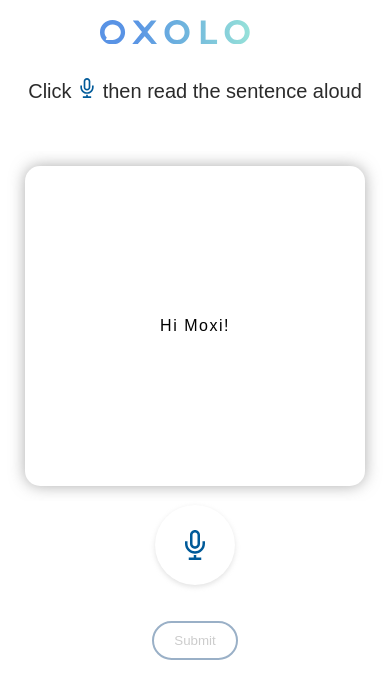
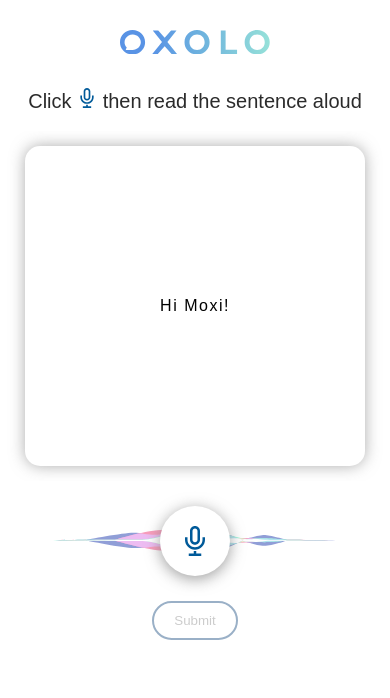
Before and after one commit to rakesh-3607/oxolo-voice-recording-web, a React (Create React App) app: page / in a window 390 px wide. Shown: the top 698 px of the page. Built offline with nearby package versions, Linux system fonts and the light colour scheme; no server answers.

Commit message:
Updated opacity of lottie animation AND improved responsive UI

```diff
--- a/src/assets/styles/common/header.scss
+++ b/src/assets/styles/common/header.scss
@@ -3,7 +3,7 @@ header {
         display: flex;
         justify-content: flex-start;
         align-items: center;
-        padding: 20px 100px 30px !important;
+        padding: 30px 100px 30px !important;
         height: auto;
         line-height: normal;
         background-color: transparent !important;
@@ -51,3 +51,18 @@ header {
         border-bottom: 2px solid $Sapphire-Blue;
     }
 }
+
+@media (max-width: 768px) {
+    header {
+        nav {
+            display: flex;
+            justify-content: center;
+            align-items: center;
+            padding: 30px 0 !important;
+
+            .nav-brand {
+                margin: 0 !important;
+            }
+        }
+    }
+}
--- a/src/assets/styles/custom.scss
+++ b/src/assets/styles/custom.scss
@@ -19,6 +19,10 @@
         color: $white-color;
     }
 }
+
+.record-wrapper {
+    position: relative;
+    width: 50%;
 
     .record-button-wrapper {
         position: absolute;
@@ -48,6 +52,7 @@
             &:hover {
                 box-shadow: 0 3px 15px rgba(122, 122, 122, 0.733);
                 transform: scale(1.1);
+            }
         }
     }
 }
@@ -92,7 +97,7 @@
     height: 450px;
     width: 100%;
     overflow: hidden !important;
-    margin-top: 50px;
+    margin-top: 20px;
 
     .slick-track,
     .slick-list {
@@ -179,3 +184,23 @@
         }
     }
 }
+
+@media (max-width: 768px) {
+    .record-wrapper {
+        width: 80%;
+
+        .record-button-wrapper {
+            top: calc(50% - 35px);
+
+            .record-button {
+                padding: 20px !important;
+                box-shadow: 0 3px 15px rgba(122, 122, 122, 0.733) !important;
+
+                &:hover {
+                    transform: none !important;
+                    box-shadow: 0 3px 15px rgba(122, 122, 122, 0.733) !important;
+                }
+            }
+        }
+    }
+}
--- a/src/feature/campaign/campaign.tsx
+++ b/src/feature/campaign/campaign.tsx
@@ -311,11 +311,11 @@ class Campaign extends Component<Props> {
                     : <p> Click < Mic width="20" height="20" color="#005a99" /> then read the sentence aloud</p>
                 }
                 <Carousel slideData={campaignData.map((ele: Sentence, index: number) => ele.sentence)} initialSlide={currentCampaignIndex} />
-                <div style={{ position: 'relative', width: "50%" }}>
+                <div className="record-wrapper">
                     <Lottie
                         options={micOption}
                         height={80}
-                        style={{ opacity: '0' }}
+                        style={{ opacity: '0.5' }}
                         width={"100%"}
                         isStopped={!isRecording}
                         isPaused={false}
```
Lines whose indentation alone changed are shown as unchanged.
